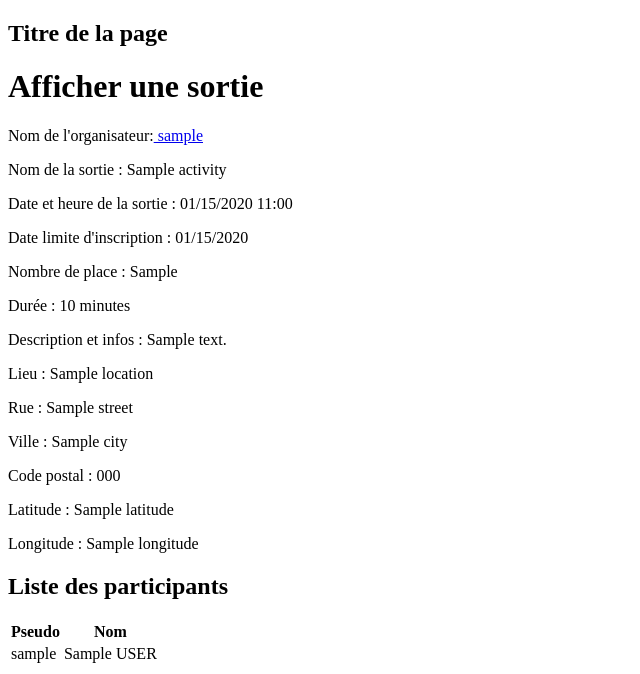
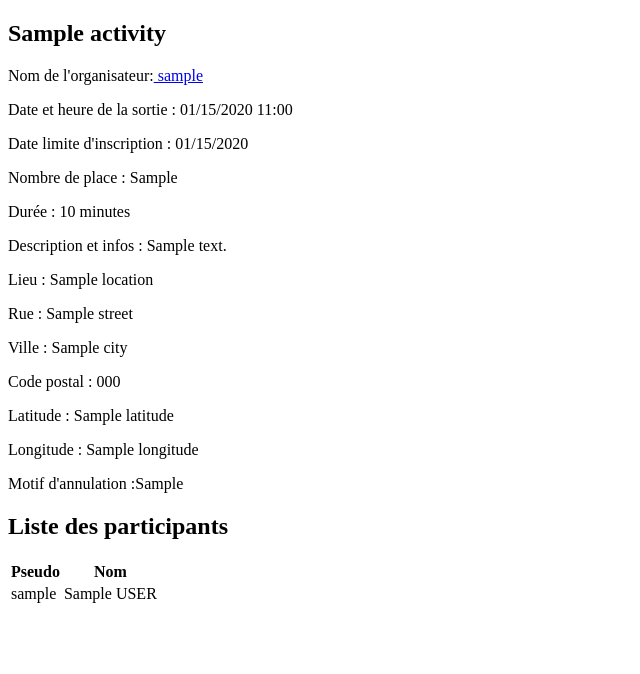
Before and after one commit to maiwennj/sortir.com, a PHP site: template templates/activity/detail.html.twig in a window 1280 px wide. Shown: the part 232-906 px from the top of the page, without its empty margins (0-640 px from the left). After the commit the page ends 835 px from the top, so only its background shows below. Run offline with PHP 8.4, Linux system fonts and the light colour scheme; the template is opened without the code that fills it: most values are stand-ins (such as "Sample title", 1, 10 or a date in 2020); some libraries are stand-ins or nearby versions.

Commit message:
Annulation possible si l'etat est en cours,et afficher le motif d'annulation dans la page de dÃetails

```diff
--- a/templates/activity/detail.html.twig
+++ b/templates/activity/detail.html.twig
@@ -1,11 +1,10 @@
 {% extends 'base.html.twig' %}
 
 {% block title %}activity details{% endblock %}
+{% block h2 %} {{ activity.activityName }} {% endblock %}
+{% block body %}
 
-{% block body %}
-    <h1>Afficher une sortie</h1>
   <p> Nom de l'organisateur:<a href="{{ path("user_profile",{'id': activity.organiser.user.id}) }}"> {{activity.organiser.user.username}}</a></p>
-    <p>Nom de la sortie : {{ activity.activityName }}</p>
     <p>Date et heure de la sortie : {{ activity.startDate|date("m/d/Y H:i", "Europe/Paris") }}</p>
     <p>Date limite d'inscription : {{ activity.closingDate|date("m/d/Y", "Europe/Paris")  }}</p>
     <p>Nombre de place : {{ activity.maxRegistration }}</p>
@@ -17,7 +16,9 @@
     <p>Code postal : {{ activity.location.city.postCode }}</p>
     <p>Latitude : {{ activity.location.latitude }}</p>
     <p>Longitude : {{ activity.location.longitude }}</p>
-
+         {% if activity.cancellationReason is not null %}
+            <p> Motif d'annulation :{{ activity.cancellationReason }}</p>
+    {% endif %}
     <h2>Liste des participants</h2>
     <table class="table table-hover">
         <thead>
```
Also changed, not shown: src/Controller/ActivityController.php (+4 -11 lines), templates/activity/list.html.twig (+4 -5 lines).
